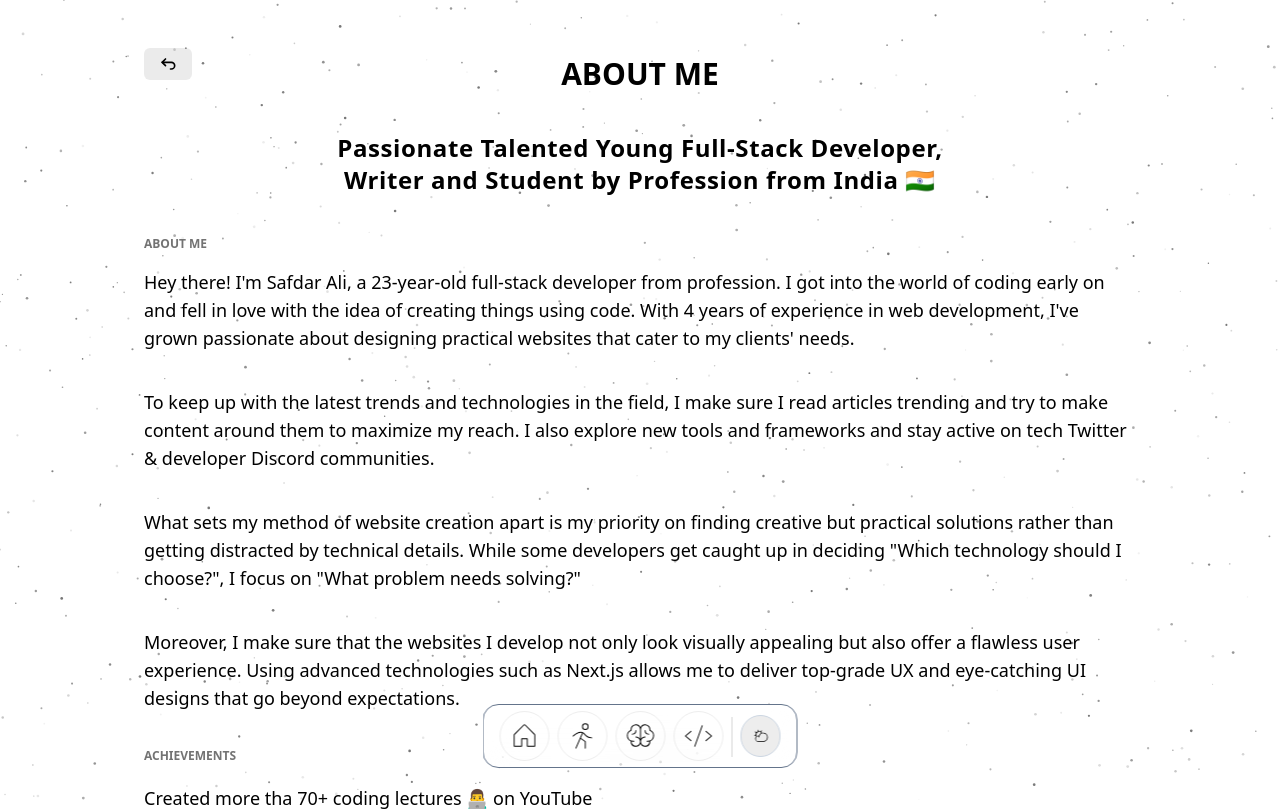
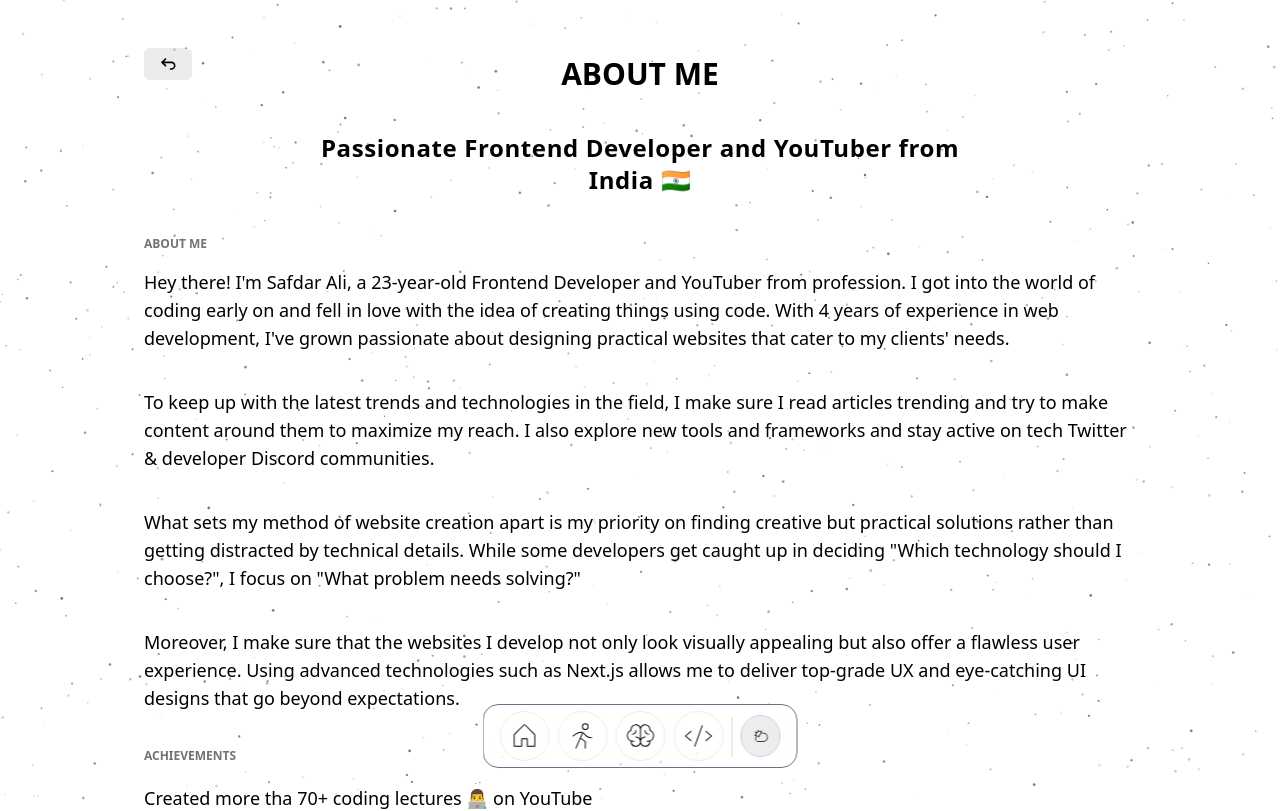
Before and after one commit to Safdar-Ali-India/safdar-Portfolio, a Next.js app: page /about in a window 1280 px wide. Shown: the top 811 px of the page. Built offline with nearby package versions, Linux system fonts and the light colour scheme.

Commit message:
sparkle animation in the background

```diff
--- a/app/about/page.jsx
+++ b/app/about/page.jsx
@@ -34,7 +34,7 @@ function page() {
 
         <div className="mt-10">
           <h2 className="font-bold font-InterBlack dark:text-white light:text-black text-lg md:text-xl lg:text-2xl mb-8 text-center lg:mx-40">
-            <TextGenerateEffect words="Passionate Talented Young Full-Stack Developer, Writer and Student by Profession from India 🇮🇳" />
+            <TextGenerateEffect words="Passionate Frontend Developer and YouTuber from India 🇮🇳" />
           </h2>
 
           {/* TODO: add image when have a good one */}
@@ -51,7 +51,7 @@ function page() {
           </h3>
 
           <p className="mb-9 mt-4 text-sm md:text-base lg:text-lg">
-            Hey there! I&apos;m Safdar Ali, a 23-year-old full-stack developer from profession. I got into the world of coding early on and fell in love with the idea of creating things using code. With 4 years of experience in web development, I&apos;ve grown passionate about designing practical websites that cater to my clients&apos; needs.
+            Hey there! I&apos;m Safdar Ali, a 23-year-old Frontend Developer and YouTuber from profession. I got into the world of coding early on and fell in love with the idea of creating things using code. With 4 years of experience in web development, I&apos;ve grown passionate about designing practical websites that cater to my clients&apos; needs.
           </p>
 
           <p className="mb-9 mt-4 text-sm md:text-base lg:text-lg">
--- a/app/layout.js
+++ b/app/layout.js
@@ -12,7 +12,7 @@ const inter = Inter({ subsets: ["latin"] });
 
 export const metadata = {
   title: "Safdar Ali - Portfolio",
-  description: "Portfolio of a Passionate Talented Young Full-Stack Developer, Writer and YouTuber by Profession from India 🇮🇳",
+  description: "Portfolio of a Passionate Frontend Developer and YouTuber by Profession from India 🇮🇳",
 };
 
 export default function RootLayout({ children }) {
--- a/app/page.js
+++ b/app/page.js
@@ -148,7 +148,7 @@ function Home() {
                   About Me
                 </h3>
                 <p className="dark:text-neutral-300 font-InterMedium text-sm lg:text-lg mt-3 light:text-slate-800">
-                  Passionate Talented 23yo Aspiring Full-Stack Developer(MERN), Writer(2K+ Followers) from India 🇮🇳
+                  Passionate Talented 23yo Aspiring Frontend Developer and YouTuber from India 🇮🇳
                 </p>
 
                 <h3 className="text-neutral-500 text-xs font-InterBold uppercase font-bold my-5">
```
